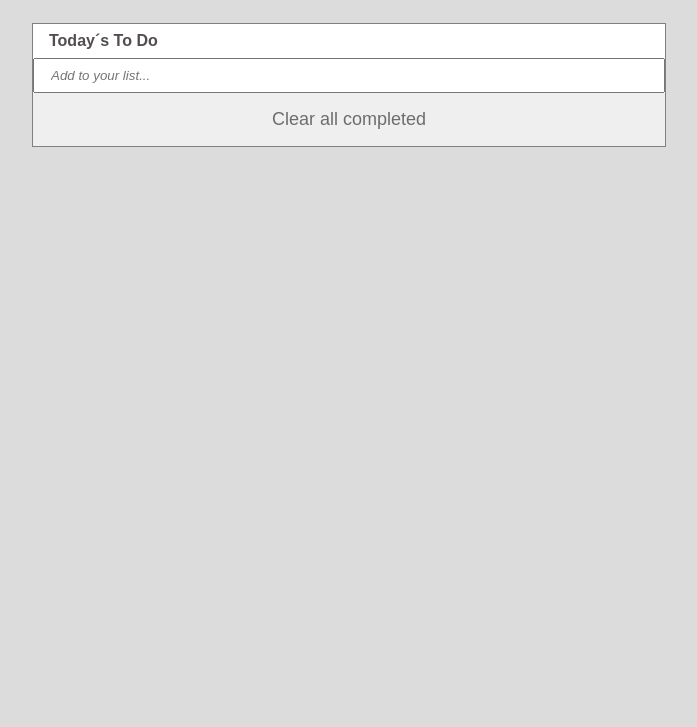
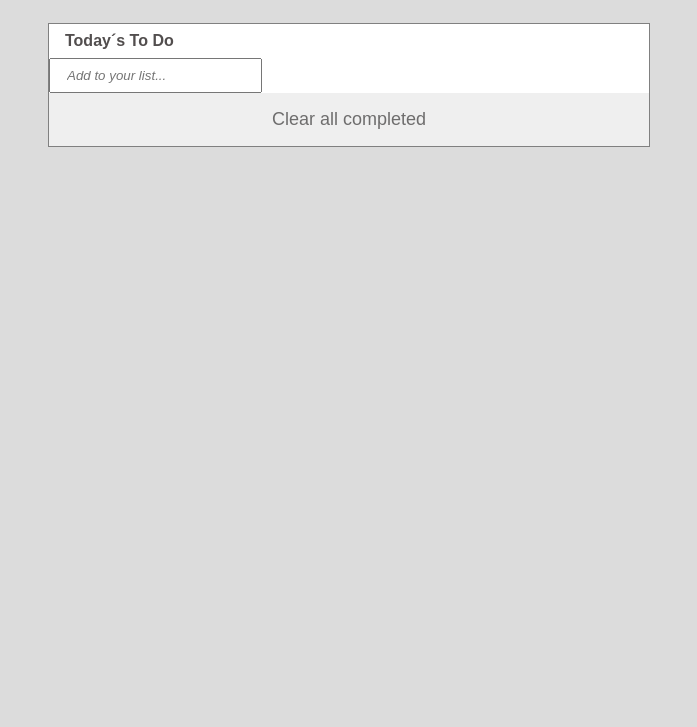
Before and after one commit to marilirulita/ToDoList, a website built with webpack: page src/index.html in a window 1280 px wide. Shown: the part 73-800 px from the top of the page, without its empty margins (291-988 px from the left). Built offline with nearby package versions, Linux system fonts and the light colour scheme.

Commit message:
Add style to content

```diff
--- a/src/style.css
+++ b/src/style.css
@@ -20,7 +20,8 @@ h1 {
   display: flex;
   flex-direction: column;
   padding: 0;
-  width: 50%;
+  width: 100%;
+  max-width: 600px;
 }
 
 h4 {
@@ -30,6 +31,7 @@ h4 {
 
 input {
   padding: 0.5rem 1rem;
+  max-width: fit-content;
 }
 
 ::placeholder {
@@ -40,6 +42,7 @@ input {
   list-style: none;
   margin: 1px 0;
   display: flex;
+  align-items: center;
   border-bottom: 1px solid gray;
   padding: 0.5rem 1rem;
 }
```
